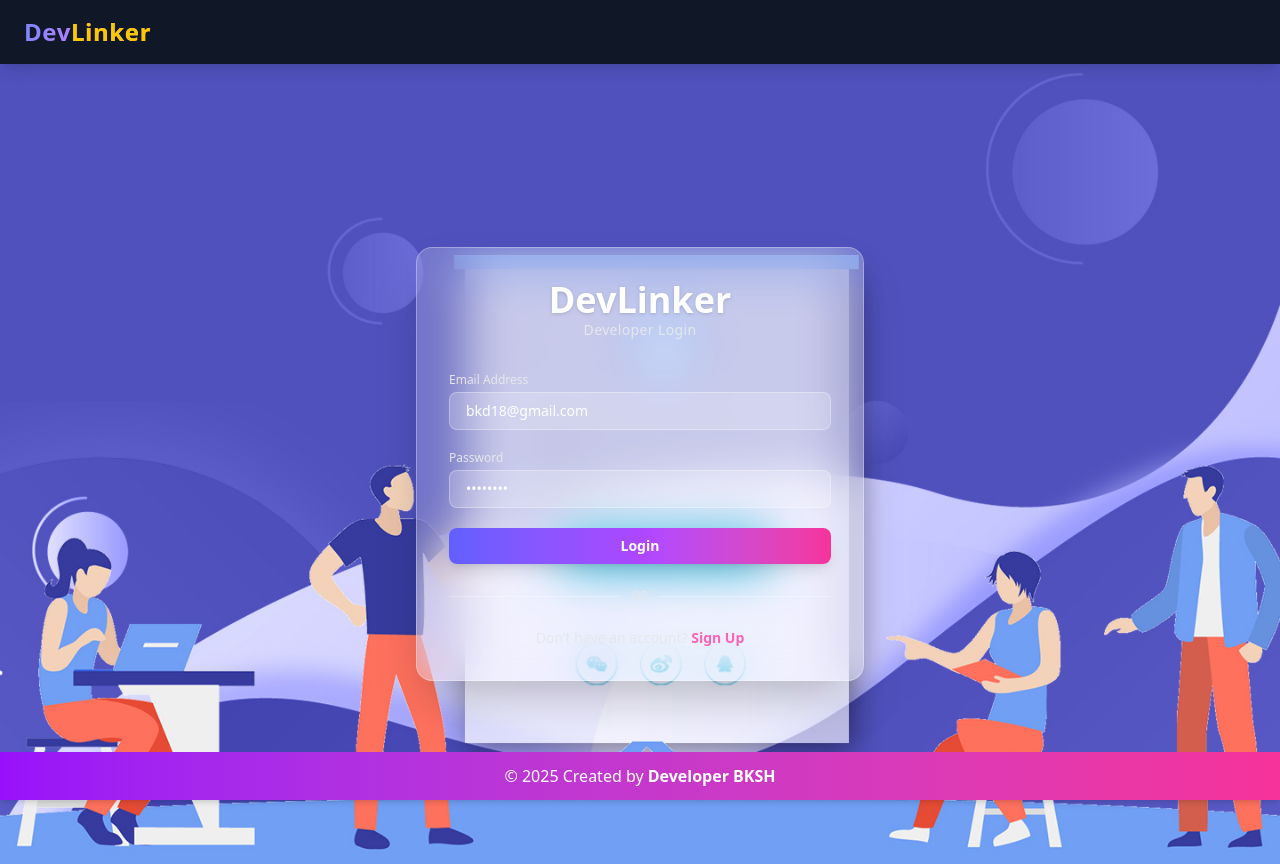
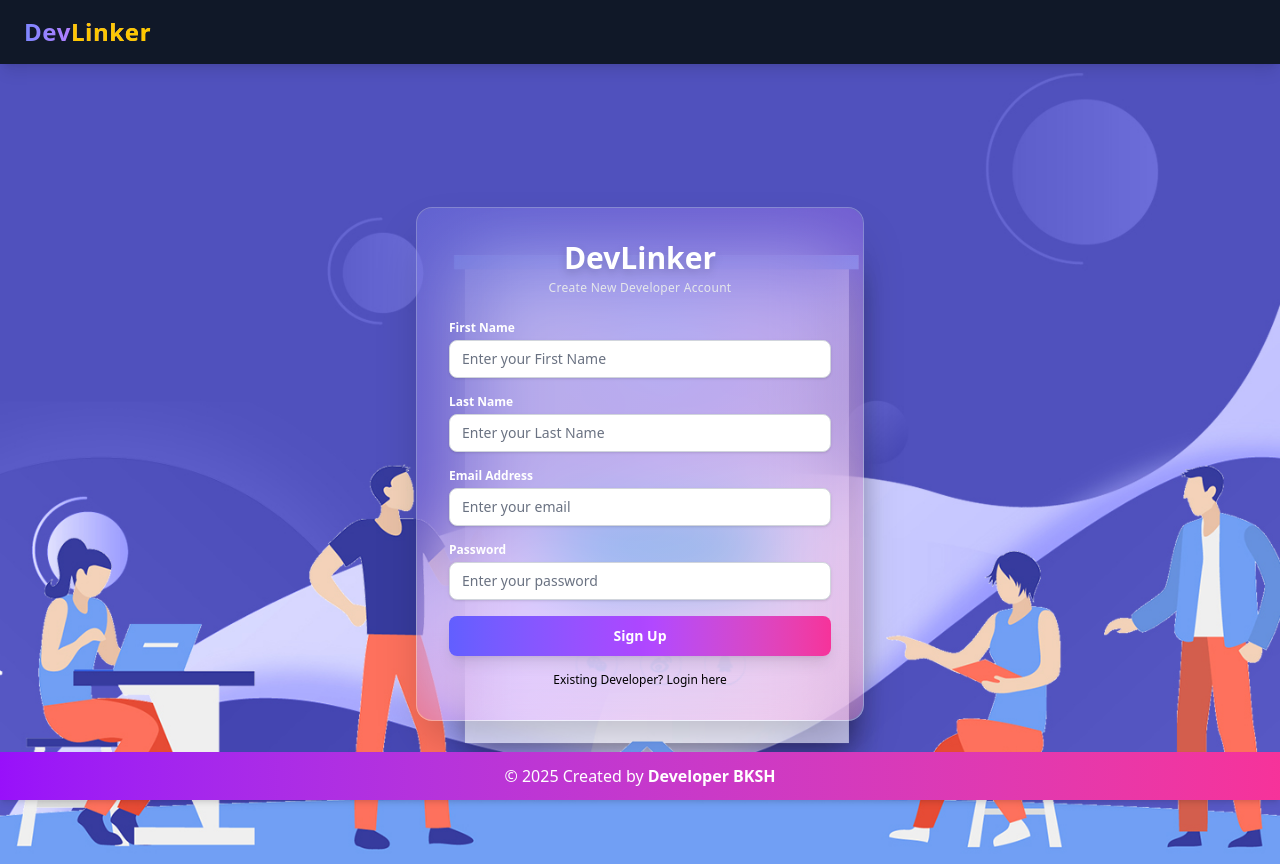
Before and after one commit to bikash192/DevLinker-web, a React (Vite) app: page /login in a window 1280 px wide. Built offline with nearby package versions, Linux system fonts and the light colour scheme; no server answers.

Commit message:
Add user feed and connection features: implement feed functionality, user card actions, profile editing with error handling, and enhance login/signup forms with toast notifications.

```diff
--- a/package.json
+++ b/package.json
@@ -13,6 +13,7 @@
     "@reduxjs/toolkit": "^2.8.2",
     "@tailwindcss/vite": "^4.1.12",
     "axios": "^1.11.0",
+    "framer-motion": "^12.23.12",
     "react": "^19.1.1",
     "react-dom": "^19.1.1",
     "react-redux": "^9.2.0",
--- a/src/App.jsx
+++ b/src/App.jsx
@@ -9,6 +9,7 @@ import Feed from "./components/Feed";
 import Home from "./components/Home";
 import Connections from "./components/Connections";
 import Requests from "./components/Requests";
+
 
 const App = () => {
   return (
--- a/src/components/Body.jsx
+++ b/src/components/Body.jsx
@@ -30,6 +30,7 @@ const Body = () => {
   useEffect(() => {
     fetchUser();
   },[]);
+
   return (
     <div>
       <Navbar />
--- a/src/components/Login.jsx
+++ b/src/components/Login.jsx
@@ -13,8 +13,11 @@ import "react-toastify/dist/ReactToastify.css";
 import bgImage from "../assets/bg.jpg";
 
 const Login = () => {
-  const [email, setEmailId] = useState("bkd18@gmail.com");
-  const [password, setPassword] = useState("Bkd@1234");
+  const [firstName, setFirstName] = useState("");
+  const [lastName, setLastName] = useState("");
+  const [email, setEmailId] = useState("");
+  const [password, setPassword] = useState("");
+  const [login, setLogin] = useState(false);
   const dispatch = useDispatch();
   const navigate = useNavigate();
 
@@ -46,90 +49,156 @@ const Login = () => {
       console.error(err);
     }
   };
+ const handleSignUp = async (e) => {
+  e.preventDefault();
+  try {
+    const res = await axios.post(
+      BASE_URL + "/sign",
+      { firstName, lastName, email, password },
+      { withCredentials: true }
+    );
+
+    dispatch(addUser(res.data.data));
+    toast.success("Account created successfully!", {
+      position: "top-right",
+      autoClose: 2000,
+    });
+
+    return navigate("/profile");
+  } catch (err) {
+    // ✅ Extract error message
+    const message =
+      err?.response?.data?.message || err?.response?.data || "Something went wrong";
+    toast.error(message, {
+      position: "top-right",
+      autoClose: 3000,
+    });
+    console.error("Signup error:", err);
+  }
+};
+
 
   return (
     <div
-      className="min-h-screen flex items-center justify-center bg-cover bg-center"
+  className="min-h-screen flex items-center justify-center bg-cover bg-center px-4"
   style={{ backgroundImage: `url(${bgImage})` }}
 >
   {/* Glassmorphism Card */}
-      <div className="backdrop-blur-xl bg-white/20 border border-white/30 shadow-2xl rounded-2xl p-8 w-full max-w-md transition-transform hover:scale-[1.01]">
-        {/* Logo / Branding */}
-        <h1 className="text-4xl font-extrabold text-center text-white drop-shadow">
+  <div className="backdrop-blur-2xl bg-white/10 border border-white/20 shadow-2xl
+                  rounded-2xl p-8 w-full max-w-md text-white relative overflow-hidden
+                  max-h-[90vh] overflow-y-auto">
+    {/* Gradient Overlay */}
+    <div className="absolute inset-0 bg-gradient-to-br from-indigo-500/20 via-purple-500/20 to-pink-500/20 rounded-2xl"></div>
+
+    <div className="relative z-10">
+      {/* Branding */}
+      <h1 className="text-3xl font-extrabold text-center text-white drop-shadow-lg mb-1">
         DevLinker
       </h1>
-        <p className="text-gray-200 text-center text-sm mb-8 tracking-wide">
-          Developer Login
+      <p className="text-gray-200 text-center text-xs mb-6 tracking-wide">
+        {login ? "Developer Login" : "Create New Developer Account"}
       </p>
 
       {/* Form */}
-        <form onSubmit={handleLogin} className="space-y-5">
+      <form onSubmit={login?handleLogin:handleSignUp} className="space-y-4">
+        {!login && (
+          <>
+            {/* FirstName */}
+            <div>
+              <label className="block text-xs font-semibold text-white mb-1">
+                First Name
+              </label>
+              <input
+                value={firstName}
+                onChange={(e) => setFirstName(e.target.value)}
+                type="text"
+                placeholder="Enter your First Name"
+                className="w-full px-3 py-2 rounded-lg bg-white text-gray-900 text-sm
+                           placeholder-gray-500 border border-gray-300 shadow-sm
+                           focus:outline-none focus:ring-2 focus:ring-pink-400"
+                required
+              />
+            </div>
+
+            {/* LastName */}
+            <div>
+              <label className="block text-xs font-semibold text-white mb-1">
+                Last Name
+              </label>
+              <input
+                value={lastName}
+                onChange={(e) => setLastName(e.target.value)}
+                type="text"
+                placeholder="Enter your Last Name"
+                className="w-full px-3 py-2 rounded-lg bg-white text-gray-900 text-sm
+                           placeholder-gray-500 border border-gray-300 shadow-sm
+                           focus:outline-none focus:ring-2 focus:ring-pink-400"
+                required
+              />
+            </div>
+          </>
+        )}
+
         {/* Email */}
         <div>
-            <label className="block text-xs text-gray-200 mb-1" htmlFor="email">
+          <label className="block text-xs font-semibold text-white mb-1">
             Email Address
           </label>
           <input
             value={email}
             onChange={(e) => setEmailId(e.target.value)}
             type="email"
-              id="email"
             placeholder="Enter your email"
-              className="w-full px-4 py-2 rounded-lg bg-white/20 text-white placeholder-gray-300 border border-white/30 focus:outline-none focus:ring-2 focus:ring-pink-400 text-sm"
+            className="w-full px-3 py-2 rounded-lg bg-white text-gray-900 text-sm
+                       placeholder-gray-500 border border-gray-300 shadow-sm
+                       focus:outline-none focus:ring-2 focus:ring-pink-400"
             required
           />
         </div>
 
         {/* Password */}
         <div>
-            <label
-              className="block text-xs text-gray-200 mb-1"
-              htmlFor="password"
-            >
+          <label className="block text-xs font-semibold text-white mb-1">
             Password
           </label>
           <input
             value={password}
             onChange={(e) => setPassword(e.target.value)}
             type="password"
-              id="password"
             placeholder="Enter your password"
-              className="w-full px-4 py-2 rounded-lg bg-white/20 text-white placeholder-gray-300 border border-white/30 focus:outline-none focus:ring-2 focus:ring-pink-400 text-sm"
+            className="w-full px-3 py-2 rounded-lg bg-white text-gray-900 text-sm
+                       placeholder-gray-500 border border-gray-300 shadow-sm
+                       focus:outline-none focus:ring-2 focus:ring-indigo-400"
             required
           />
         </div>
 
-          {/* Login Button */}
+        {/* Login/Signup Button */}
         <button
           type="submit"
-            className="w-full rounded-lg bg-gradient-to-r from-indigo-500 via-purple-500 to-pink-500 text-white font-semibold hover:scale-[1.03] transition-transform shadow-lg py-2 text-sm"
+          className="cursor-pointer w-full rounded-lg bg-gradient-to-r
+                     from-indigo-500 via-purple-500 to-pink-500 text-white
+                     font-semibold hover:scale-[1.02] transition-transform
+                     shadow-lg py-2.5 text-sm"
         >
-            Login
+          {login ? "Login" : "Sign Up"}
         </button>
       </form>
 
-        {/* Divider */}
-        <div className="flex items-center my-6">
-          <div className="flex-1 h-px bg-white/30"></div>
-          <span className="px-3 text-xs text-gray-200">OR</span>
-          <div className="flex-1 h-px bg-white/30"></div>
+      {/* Toggle CTA */}
+      <p
+        onClick={() => setLogin((value) => !value)}
+        className="mt-4 text-xs text-center text-black hover:text-pink-700-300 cursor-pointer transition"
+      >
+        {login ? "New Developer? Sign Up here" : "Existing Developer? Login here"}
+      </p>
+    </div>
   </div>
 
-        {/* Sign Up CTA */}
-        <p className="text-sm text-center text-gray-200">
-          Don’t have an account?{" "}
-          <a
-            href="/sign"
-            className="text-pink-400 font-semibold hover:underline hover:text-pink-300 transition"
-          >
-            Sign Up
-          </a>
-        </p>
+  {/* Toast Container */}
+  <ToastContainer />
 </div>
 
-      {/* ✅ Toast Container */}
-      <ToastContainer />
-    </div>
   );
 };
 
--- a/src/components/Navbar.jsx
+++ b/src/components/Navbar.jsx
@@ -75,6 +75,11 @@ const Navbar = () => {
                 </Link>
               </li>
               <li>
+                <Link to='/feed'>
+                Feed
+                </Link>
+              </li>
+              <li>
                 <a onClick={handleLogout}>Logout</a>
               </li>
             </ul>
--- a/src/components/UserCard.jsx
+++ b/src/components/UserCard.jsx
@@ -1,42 +1,80 @@
+import axios from "axios";
 import React from "react";
+import { BASE_URL } from "../utils/constants";
+import { useDispatch } from "react-redux";
+import { removeUserFeed } from "../utils/feedSlice";
 
 const UserCard = ({ user }) => {
-  const { firstName, lastName, age, gender, about, photoUrl } = user;
+  const { _id, firstName, lastName, age, gender, about, photoUrl } = user;
+  const dispatch = useDispatch();
+
+  const handleSendRequest = async (status, userId) => {
+    try {
+      await axios.post(
+        BASE_URL + "/request/send/" + status + "/" + userId,
+        {},
+        { withCredentials: true }
+      );
+      dispatch(removeUserFeed(userId));
+    } catch (err) {
+      console.log(err);
+    }
+  };
 
   return (
     <div className="flex justify-center p-4">
-      <div className="bg-gradient-to-b from-gray-900 via-gray-800 to-gray-900 w-[360px] rounded-2xl shadow-2xl overflow-hidden transition-transform hover:scale-[1.02]">
+      <div
+        className="bg-gray-900/60 backdrop-blur-xl border border-gray-700
+                      w-[360px] rounded-2xl shadow-lg hover:shadow-pink-500/30
+                      overflow-hidden transition-transform hover:scale-[1.03] duration-300"
+      >
         {/* Profile Image */}
-        <figure className="h-[280px] overflow-hidden">
+        <figure className="h-[280px] overflow-hidden relative">
           {photoUrl ? (
             <img
               src={photoUrl}
               alt={`${firstName} ${lastName}`}
-              className="w-full h-full object-cover transform hover:scale-105 transition duration-500"
+              className="w-full h-full object-cover transform hover:scale-110 transition duration-500"
             />
           ) : (
             <div className="w-full h-full bg-gray-700 flex items-center justify-center text-gray-400">
               No Image
             </div>
           )}
+          {/* gradient overlay */}
+          <div className="absolute inset-0 bg-gradient-to-t from-black/60 via-black/20 to-transparent"></div>
         </figure>
 
         {/* Card Body */}
-        <div className="p-5 text-center">
-          <h2 className="text-2xl font-bold text-white">
+        <div className="p-6 text-center">
+          <h2 className="text-2xl font-bold text-white tracking-wide">
             {firstName} {lastName}
           </h2>
-          <p className="text-sm text-gray-400">
+          <p className="text-sm text-gray-400 mt-1">
             {age} • {gender}
           </p>
           <p className="mt-3 text-gray-300 text-sm line-clamp-3">{about}</p>
 
           {/* Buttons */}
           <div className="flex gap-4 mt-6">
-            <button className=" cursor-pointer w-1/2 py-2 rounded-lg bg-gradient-to-r from-pink-500 to-rose-500 text-white font-semibold shadow-md hover:opacity-90 transition">
+            <button
+              onClick={() => handleSendRequest("ignored", _id)}
+              className="cursor-pointer w-1/2 py-2 rounded-lg
+                         bg-gradient-to-r from-pink-500 to-rose-500
+                         text-white font-semibold shadow-md
+                         hover:shadow-lg hover:shadow-rose-500/40
+                         transition duration-300"
+            >
               Ignore
             </button>
-            <button className=" cursor-pointer w-1/2 py-2 rounded-lg bg-gradient-to-r from-indigo-500 to-purple-500 text-white font-semibold shadow-md hover:opacity-90 transition">
+            <button
+              onClick={() => handleSendRequest("interested", _id)}
+              className="cursor-pointer w-1/2 py-2 rounded-lg
+                         bg-gradient-to-r from-indigo-500 to-purple-500
+                         text-white font-semibold shadow-md
+                         hover:shadow-lg hover:shadow-purple-500/40
+                         transition duration-300"
+            >
               Interested
             </button>
           </div>
--- a/src/index.css
+++ b/src/index.css
@@ -1,2 +1,16 @@
 @import "tailwindcss";
 @plugin "daisyui";
+@keyframes fadeInUp {
+  0% {
+    opacity: 0;
+    transform: translateY(20px);
+  }
+  100% {
+    opacity: 1;
+    transform: translateY(0);
+  }
+}
+
+.animate-fadeInUp {
+  animation: fadeInUp 0.6s ease-out forwards;
+}
```
Also changed, not shown: src/components/EditProfile.jsx (+9 -1 lines), src/components/Feed.jsx (+16 -4 lines), src/utils/feedSlice.js (+4 -3 lines), 2 other files (tests, documents, lock files or other folders). Lines whose indentation alone changed are shown as unchanged.
